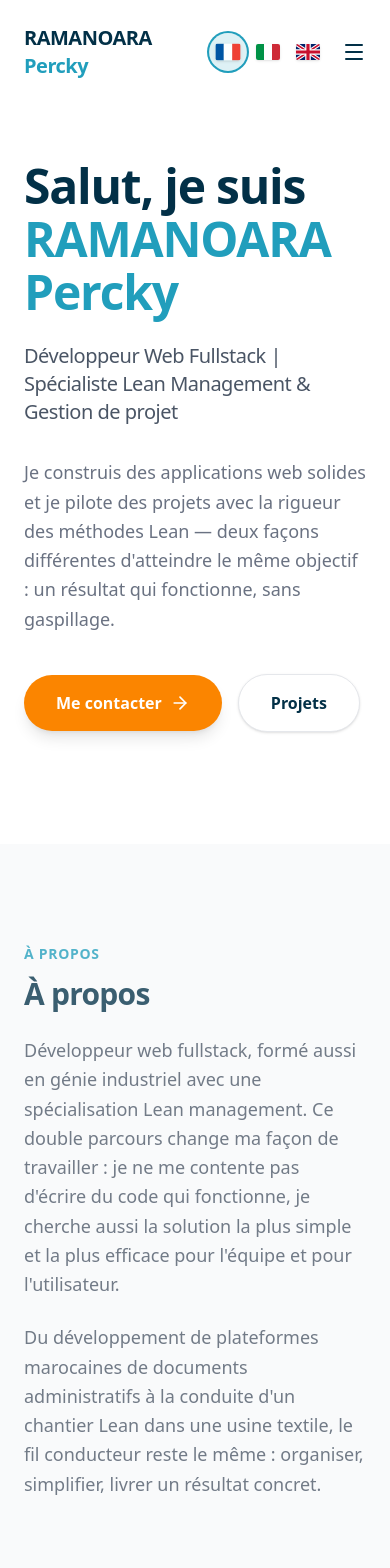
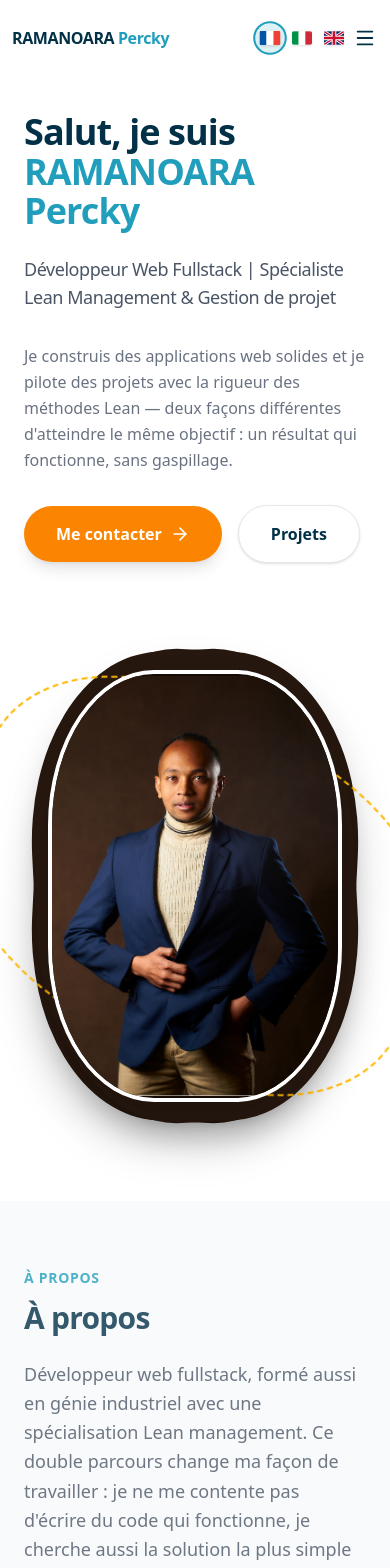
Before and after one commit to AinaPercky/il-mio-portfolio, a React (Vite) app: page / in a window 390 px wide. Shown: the top 1568 px of the page. Built offline with nearby package versions, Linux system fonts and the light colour scheme.

Commit message:
Improve mobile responsive layout

```diff
--- a/src/components/About.tsx
+++ b/src/components/About.tsx
@@ -60,9 +60,9 @@ export const About = () => {
   };
 
   return (
-    <section ref={root} id="about" className="py-24 bg-gray-50">
+    <section ref={root} id="about" className="py-16 sm:py-24 bg-gray-50">
       <div className="max-w-7xl mx-auto px-6">
-        <div data-reveal className="grid lg:grid-cols-2 gap-16 items-center">
+        <div data-reveal className="grid lg:grid-cols-2 gap-10 lg:gap-16 items-center">
           <div>
             <h2 className="text-sm font-bold tracking-wider text-brand-main uppercase mb-3">
               {t.nav.about}
@@ -85,7 +85,7 @@ export const About = () => {
                   data-card
                   onMouseEnter={(event) => handleCardHover(event.currentTarget, true)}
                   onMouseLeave={(event) => handleCardHover(event.currentTarget, false)}
-                  className="bg-white p-6 rounded-2xl shadow-sm border border-gray-100 flex items-center space-x-6 hover:shadow-md transition-shadow"
+                  className="bg-white p-5 sm:p-6 rounded-2xl shadow-sm border border-gray-100 flex items-center space-x-6 hover:shadow-md transition-shadow"
                 >
                   <div className={`p-4 rounded-xl ${stat.bg}`}>
                     <Icon className={`w-8 h-8 ${stat.color}`} />
--- a/src/components/Contact.tsx
+++ b/src/components/Contact.tsx
@@ -48,10 +48,10 @@ export const Contact = () => {
   };
 
   return (
-    <section ref={root} id="contact" className="py-24 bg-gray-50 border-t border-gray-100">
+    <section ref={root} id="contact" className="py-16 sm:py-24 bg-gray-50 border-t border-gray-100">
       <div className="max-w-7xl mx-auto px-6">
-        <div className="bg-white rounded-3xl p-8 lg:p-16 shadow-sm border border-gray-100">
-          <div className="grid lg:grid-cols-2 gap-16 items-center">
+        <div className="bg-white rounded-3xl p-5 sm:p-8 lg:p-16 shadow-sm border border-gray-100">
+          <div className="grid lg:grid-cols-2 gap-10 lg:gap-16 items-center">
             <div data-reveal>
               <h2 className="text-3xl lg:text-5xl font-bold text-brand-dark mb-6 leading-tight">{t.contact.title}</h2>
               <p className="text-xl text-gray-600 mb-12 max-w-lg">{t.contact.text}</p>
@@ -80,7 +80,7 @@ export const Contact = () => {
               </div>
             </div>
 
-            <div data-reveal className="bg-brand-dark rounded-3xl p-8 lg:p-12 text-white relative overflow-hidden">
+            <div data-reveal className="bg-brand-dark rounded-3xl p-6 sm:p-8 lg:p-12 text-white relative overflow-hidden">
               <div className="absolute top-0 right-0 w-64 h-64 bg-brand-main/20 rounded-full blur-3xl -translate-y-1/2 translate-x-1/3" />
               <div className="absolute bottom-0 left-0 w-64 h-64 bg-brand-yellow/20 rounded-full blur-3xl translate-y-1/3 -translate-x-1/3" />
 
--- a/src/components/Hero.tsx
+++ b/src/components/Hero.tsx
@@ -65,20 +65,20 @@ export const Hero = () => {
   }, []);
 
   return (
-    <section ref={root} className="relative pt-32 pb-20 lg:pt-48 lg:pb-32 overflow-hidden flex items-center min-h-screen">
+    <section ref={root} className="relative pt-28 pb-16 sm:pt-32 sm:pb-20 lg:pt-48 lg:pb-32 overflow-hidden flex items-center min-h-screen">
       <div className="absolute inset-0 -z-10 bg-white">
         <div className="absolute top-[-10%] right-[-5%] w-[500px] h-[500px] rounded-full bg-brand-light/30 blur-3xl opacity-60" />
         <div className="absolute bottom-[-10%] left-[-10%] w-[400px] h-[400px] rounded-full bg-brand-yellow/10 blur-3xl opacity-60" />
       </div>
 
-      <div className="max-w-7xl mx-auto px-6 grid lg:grid-cols-2 gap-12 items-center">
+      <div className="max-w-7xl mx-auto px-6 grid lg:grid-cols-2 gap-10 sm:gap-12 items-center">
         <div>
-          <h1 data-hero-title className="text-5xl lg:text-7xl font-extrabold text-brand-dark mb-6 leading-[1.1]">
+          <h1 data-hero-title className="text-4xl sm:text-5xl lg:text-7xl font-extrabold text-brand-dark mb-6 leading-[1.1]">
             <span className="block">{t.hero.greeting}</span>
             <span className="text-brand-main">{t.hero.title}</span>
           </h1>
-          <h2 className="text-xl lg:text-2xl font-medium text-gray-600 mb-8 max-w-2xl">{t.hero.subtitle}</h2>
-          <p data-hero-hook className="text-lg text-gray-500 mb-10 max-w-xl leading-relaxed">{t.hero.hook}</p>
+          <h2 className="text-lg sm:text-xl lg:text-2xl font-medium text-gray-600 mb-8 max-w-2xl">{t.hero.subtitle}</h2>
+          <p data-hero-hook className="text-base sm:text-lg text-gray-500 mb-8 sm:mb-10 max-w-xl leading-relaxed">{t.hero.hook}</p>
           <div data-hero-actions className="flex flex-wrap items-center gap-4">
             <a href="#contact" className="inline-flex items-center justify-center px-8 py-4 text-base font-bold text-white bg-brand-orange hover:bg-[#e67a00] rounded-full transition-all shadow-lg hover:shadow-xl hover:-translate-y-1">
               {t.hero.cta}
@@ -90,8 +90,8 @@ export const Hero = () => {
           </div>
         </div>
 
-        <div data-hero-portrait className="relative hidden lg:block">
-          <div className="relative w-full aspect-[635/932] max-w-[390px] ml-auto">
+        <div data-hero-portrait className="relative block mt-8 lg:mt-0 w-full">
+          <div className="relative w-full max-w-[390px] mx-auto lg:ml-auto aspect-[635/932]">
             <div className="absolute inset-[3%] bg-[#27180f] rounded-[42%] rotate-3 shadow-2xl" />
             <div className="absolute inset-[3%] bg-[#27180f] rounded-[42%] -rotate-3 shadow-xl" />
             <div className="absolute inset-0 rounded-[42%] border-2 border-brand-yellow border-dashed animate-[spin_20s_linear_infinite]" />
--- a/src/components/Navbar.tsx
+++ b/src/components/Navbar.tsx
@@ -16,7 +16,7 @@ const languages: Array<{ code: SupportedLanguage; name: string }> = [
 const FlagIcon = ({ code }: { code: SupportedLanguage }) => {
   if (code === 'fr') {
     return (
-      <svg viewBox="0 0 30 20" aria-hidden="true" className="h-4 w-6 rounded-[2px] shadow-sm">
+      <svg viewBox="0 0 30 20" aria-hidden="true" className="h-3.5 w-5 sm:h-4 sm:w-6 rounded-[2px] shadow-sm">
         <rect width="10" height="20" fill="#0055A4" />
         <rect x="10" width="10" height="20" fill="#FFFFFF" />
         <rect x="20" width="10" height="20" fill="#EF4135" />
@@ -26,7 +26,7 @@ const FlagIcon = ({ code }: { code: SupportedLanguage }) => {
 
   if (code === 'it') {
     return (
-      <svg viewBox="0 0 30 20" aria-hidden="true" className="h-4 w-6 rounded-[2px] shadow-sm">
+      <svg viewBox="0 0 30 20" aria-hidden="true" className="h-3.5 w-5 sm:h-4 sm:w-6 rounded-[2px] shadow-sm">
         <rect width="10" height="20" fill="#009246" />
         <rect x="10" width="10" height="20" fill="#FFFFFF" />
         <rect x="20" width="10" height="20" fill="#CE2B37" />
@@ -35,7 +35,7 @@ const FlagIcon = ({ code }: { code: SupportedLanguage }) => {
   }
 
   return (
-    <svg viewBox="0 0 60 40" aria-hidden="true" className="h-4 w-6 rounded-[2px] shadow-sm">
+    <svg viewBox="0 0 60 40" aria-hidden="true" className="h-3.5 w-5 sm:h-4 sm:w-6 rounded-[2px] shadow-sm">
       <rect width="60" height="40" fill="#012169" />
       <path d="M0 0 60 40M60 0 0 40" stroke="#FFFFFF" strokeWidth="9" />
       <path d="M0 0 60 40M60 0 0 40" stroke="#C8102E" strokeWidth="4" />
@@ -97,8 +97,8 @@ export const Navbar = () => {
         scrolled ? 'bg-white/90 backdrop-blur-md shadow-sm py-4' : 'bg-transparent py-6'
       )}
     >
-      <div className="max-w-7xl mx-auto px-6 flex items-center justify-between">
-        <a href="#" className="text-xl font-bold text-brand-dark tracking-tight">
+        <div className="max-w-7xl mx-auto px-3 sm:px-6 flex items-center justify-between">
+        <a href="#" className="text-base sm:text-xl font-bold text-brand-dark tracking-tight whitespace-nowrap">
           RAMANOARA <span className="text-brand-main">Percky</span>
         </a>
 
@@ -116,7 +116,7 @@ export const Navbar = () => {
         </div>
 
         {/* Right Section: Language Selector & Mobile Toggle */}
-        <div className="flex items-center space-x-4 md:space-x-8">
+        <div className="flex items-center space-x-1 sm:space-x-4 md:space-x-8">
           {/* Language Selector */}
           <div className="flex items-center gap-1" aria-label="Choisir la langue">
             {languages.map(({ code, name }) => (
@@ -126,7 +126,7 @@ export const Navbar = () => {
                 data-language-button
                 onClick={() => setLanguage(code)}
                 className={clsx(
-                  'flex h-9 w-9 items-center justify-center rounded-full text-xl transition-all',
+                  'flex h-7 w-7 sm:h-9 sm:w-9 items-center justify-center rounded-full transition-all',
                   language === code
                     ? 'bg-brand-main/15 ring-2 ring-brand-main scale-105'
                     : 'opacity-60 hover:bg-gray-100 hover:opacity-100'
@@ -142,10 +142,13 @@ export const Navbar = () => {
 
           {/* Mobile Toggle */}
           <button
-            className="md:hidden text-brand-dark"
+            className="md:hidden text-brand-dark p-0.5"
             onClick={() => setIsOpen(!isOpen)}
+            aria-label={isOpen ? 'Fermer le menu' : 'Ouvrir le menu'}
+            aria-expanded={isOpen}
+            aria-controls="mobile-menu"
           >
-            {isOpen ? <X size={24} /> : <Menu size={24} />}
+            {isOpen ? <X size={22} /> : <Menu size={22} />}
           </button>
         </div>
       </div>
@@ -157,6 +160,7 @@ export const Navbar = () => {
             initial={{ opacity: 0, height: 0 }}
             animate={{ opacity: 1, height: 'auto' }}
             exit={{ opacity: 0, height: 0 }}
+            id="mobile-menu"
             className="md:hidden bg-white border-b border-gray-100 overflow-hidden"
           >
             <div className="px-6 py-4 flex flex-col space-y-4">
--- a/src/components/Projects.tsx
+++ b/src/components/Projects.tsx
@@ -54,9 +54,9 @@ export const Projects = () => {
   };
 
   return (
-    <section ref={root} id="projects" className="py-24 bg-brand-dark">
+    <section ref={root} id="projects" className="py-16 sm:py-24 bg-brand-dark">
       <div className="max-w-7xl mx-auto px-6">
-        <div data-reveal className="mb-16">
+        <div data-reveal className="mb-12 sm:mb-16">
           <h2 className="text-sm font-bold tracking-wider text-brand-light uppercase mb-3">Portfolio</h2>
           <h3 className="text-3xl lg:text-4xl font-bold text-white">{t.projects.title}</h3>
         </div>
@@ -68,7 +68,7 @@ export const Projects = () => {
               data-card
               onMouseEnter={(event) => handleCardHover(event.currentTarget, true)}
               onMouseLeave={(event) => handleCardHover(event.currentTarget, false)}
-              className="group relative bg-white/5 backdrop-blur-sm border border-white/10 rounded-3xl p-8 hover:bg-white/10 transition-colors"
+              className="group relative bg-white/5 backdrop-blur-sm border border-white/10 rounded-3xl p-6 sm:p-8 hover:bg-white/10 transition-colors"
             >
               <div className="absolute top-8 right-8">
                 {project.link ? (
--- a/src/components/Services.tsx
+++ b/src/components/Services.tsx
@@ -61,9 +61,9 @@ export const Services = () => {
   };
 
   return (
-    <section ref={root} id="services" className="py-24 bg-white">
+    <section ref={root} id="services" className="py-16 sm:py-24 bg-white">
       <div className="max-w-7xl mx-auto px-6">
-        <div data-reveal className="text-center max-w-3xl mx-auto mb-16">
+        <div data-reveal className="text-center max-w-3xl mx-auto mb-12 sm:mb-16">
           <h2 className="text-sm font-bold tracking-wider text-brand-main uppercase mb-3">
             {t.labels.expertise}
           </h2>
@@ -81,7 +81,7 @@ export const Services = () => {
                 data-card
                 onMouseEnter={(event) => handleCardHover(event.currentTarget, true)}
                 onMouseLeave={(event) => handleCardHover(event.currentTarget, false)}
-                className="group p-8 rounded-3xl bg-gray-50 hover:bg-white border border-transparent hover:border-gray-100 hover:shadow-xl transition-all duration-300"
+                className="group p-6 sm:p-8 rounded-3xl bg-gray-50 hover:bg-white border border-transparent hover:border-gray-100 hover:shadow-xl transition-all duration-300"
               >
                 <div className={`w-14 h-14 rounded-2xl flex items-center justify-center mb-8 ${colorClass} transition-transform group-hover:scale-110`}>
                   <Icon className="w-7 h-7" />
--- a/src/components/Skills.tsx
+++ b/src/components/Skills.tsx
@@ -54,11 +54,11 @@ export const Skills = () => {
   }, []);
 
   return (
-    <section ref={root} id="skills" className="py-24 bg-white">
+    <section ref={root} id="skills" className="py-16 sm:py-24 bg-white">
       <div className="max-w-7xl mx-auto px-6">
-        <div className="grid lg:grid-cols-2 gap-20">
+        <div className="grid lg:grid-cols-2 gap-12 lg:gap-20">
           <div>
-            <div data-reveal className="mb-12">
+            <div data-reveal className="mb-8 sm:mb-12">
               <h2 className="text-sm font-bold tracking-wider text-brand-main uppercase mb-3">{t.labels.expertise}</h2>
               <h3 className="text-3xl font-bold text-brand-dark">{t.skills.title}</h3>
             </div>
@@ -80,7 +80,7 @@ export const Skills = () => {
           </div>
 
           <div>
-            <div data-reveal className="mb-12">
+            <div data-reveal className="mb-8 sm:mb-12">
               <h2 className="text-sm font-bold tracking-wider text-brand-orange uppercase mb-3">{t.labels.softSkills}</h2>
               <h3 className="text-3xl font-bold text-brand-dark">{t.softSkills.title}</h3>
             </div>
```
